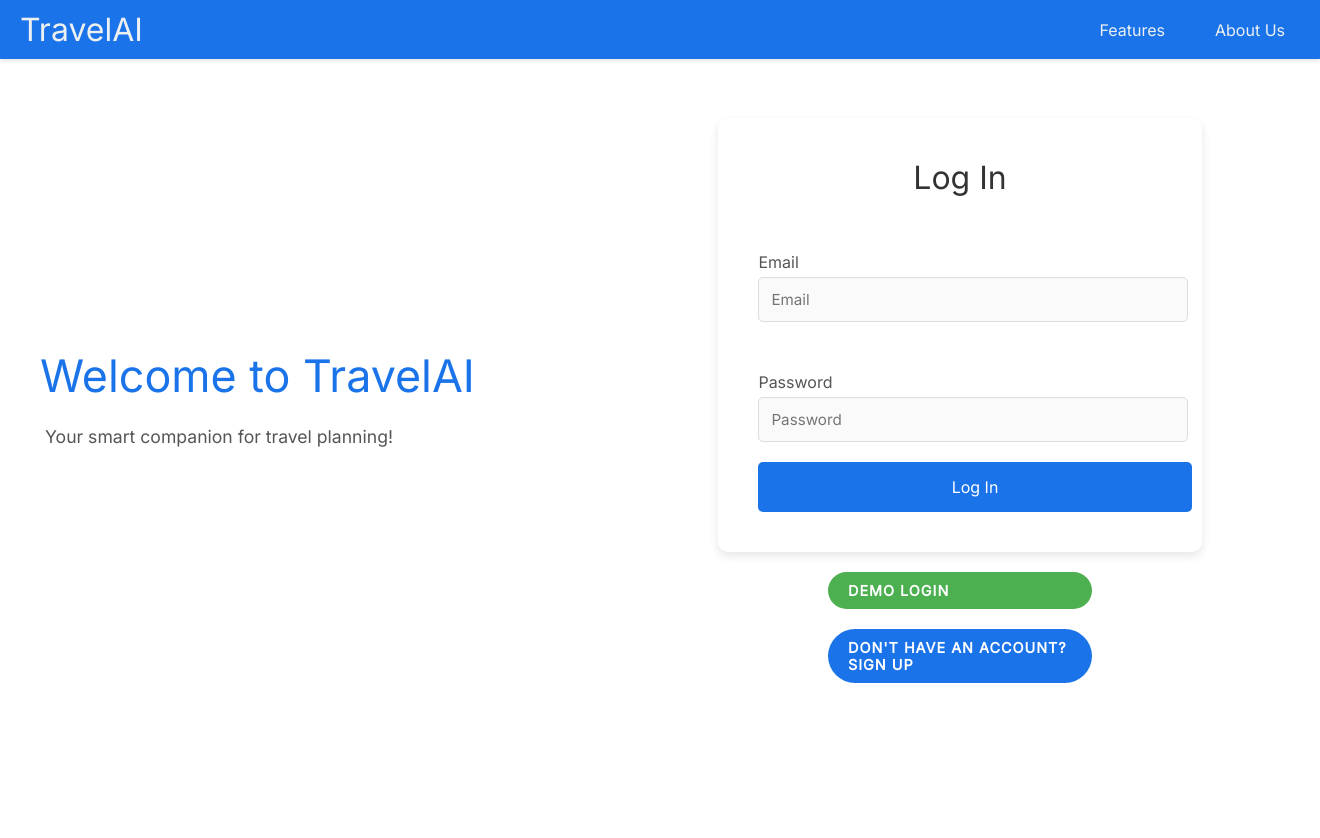
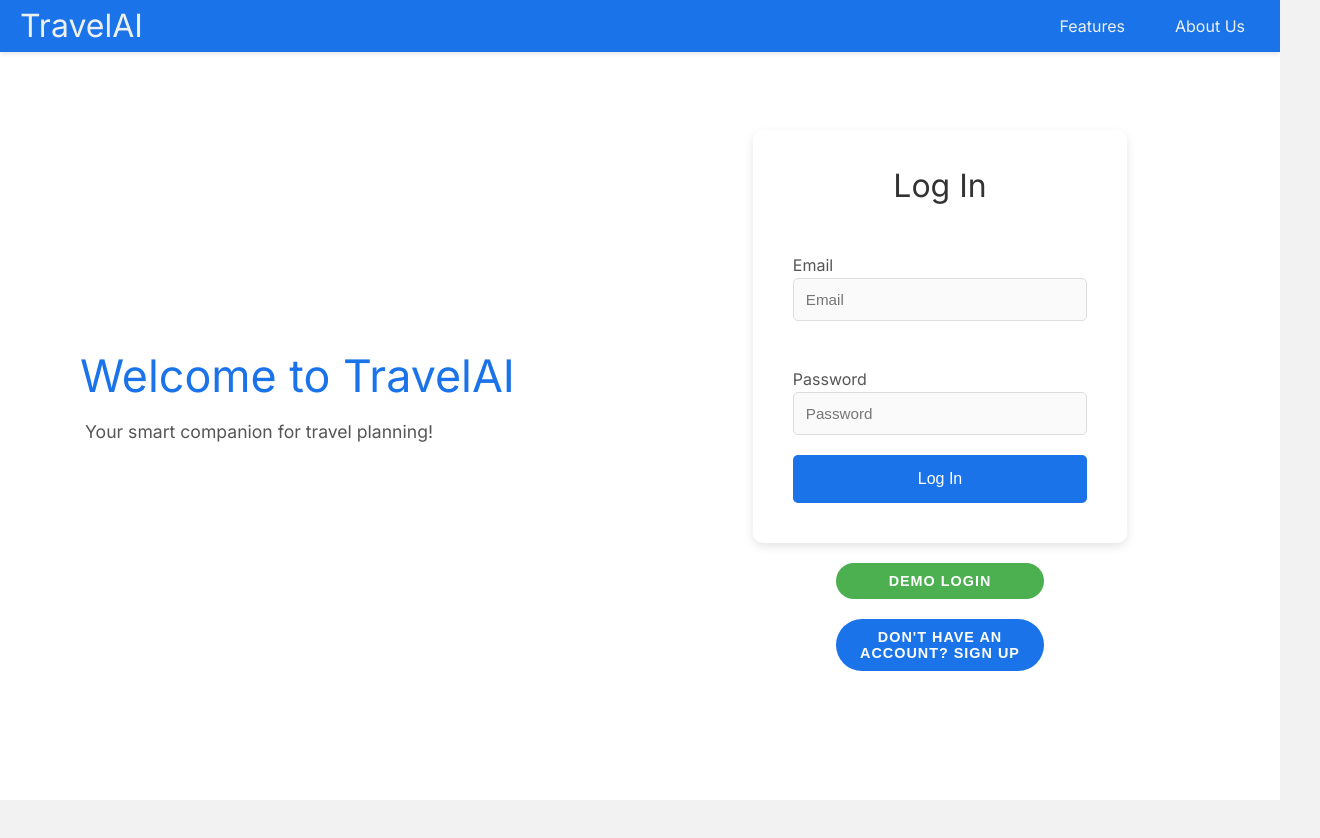
Before and after one commit to Almoe099/TravelAI, a React (Vite) app in the folder frontend/: page / in a window 1280 px wide. Shown: the whole page, 1320 px wide, since content can reach past the window. After the commit the page ends 800 px from the top, so only its background shows below. Built offline with nearby package versions, Linux system fonts and the light colour scheme; no server answers.

Commit message:
login fix

```diff
--- a/frontend/src/reset.css
+++ b/frontend/src/reset.css
@@ -1,39 +1,48 @@
-/* reset.css */
+/* http://meyerweb.com/eric/tools/css/reset/
+   v2.0 | 20110126
+   License: none (public domain)
+*/
 
-a, article, body, button, div, fieldset, footer, form, h1, h2, header, html, i, img, input, label, li, main, nav, p, section, small, span, strong, textarea, time, ul {
-  background: transparent;
-  border: 0;
-  box-sizing: inherit;
-  color: inherit;
-  font: inherit;
-  margin: 0;
-  outline: 0;
-  padding: 0;
-  text-align: inherit;
-  text-decoration: inherit;
-  vertical-align: inherit;
+html, body, div, span, applet, object, iframe,
+h1, h2, h3, h4, h5, h6, p, blockquote, pre,
+a, abbr, acronym, address, big, cite, code,
+del, dfn, em, img, ins, kbd, q, s, samp,
+small, strike, strong, sub, sup, tt, var,
+b, u, i, center,
+dl, dt, dd, ol, ul, li,
+fieldset, form, label, legend,
+table, caption, tbody, tfoot, thead, tr, th, td,
+article, aside, canvas, details, embed,
+figure, figcaption, footer, header, hgroup,
+menu, nav, output, ruby, section, summary,
+time, mark, audio, video {
+	margin: 0;
+	padding: 0;
+	border: 0;
+	font-size: 100%;
+	font: inherit;
+	vertical-align: baseline;
 }
-
-ul {
-  list-style: none;
+/* HTML5 display-role reset for older browsers */
+article, aside, details, figcaption, figure,
+footer, header, hgroup, menu, nav, section {
+	display: block;
 }
-
-img {
-  display: block;
-  height: auto;
-  width: 100%;
+body {
+	line-height: 1;
 }
-
-button, input[type="email"], input[type="password"], input[type="submit"], input[type="text"], textarea {
-  /*
-  Get rid of native styling. Read more here:
-  http://css-tricks.com/almanac/properties/a/appearance/
-  */
-  -moz-appearance: none;
-  -webkit-appearance: none;
-  appearance: none;
+ol, ul {
+	list-style: none;
 }
-
-button, input[type="submit"] {
-  cursor: pointer;
+blockquote, q {
+	quotes: none;
 }
+blockquote:before, blockquote:after,
+q:before, q:after {
+	content: '';
+	content: none;
+}
+table {
+	border-collapse: collapse;
+	border-spacing: 0;
+}
--- /dev/null
+++ b/package.json
@@ -0,0 +1,5 @@
+{
+  "dependencies": {
+    "openai": "^4.26.0"
+  }
+}
```
Also changed, not shown: 2 other files (tests, documents, lock files or other folders).
